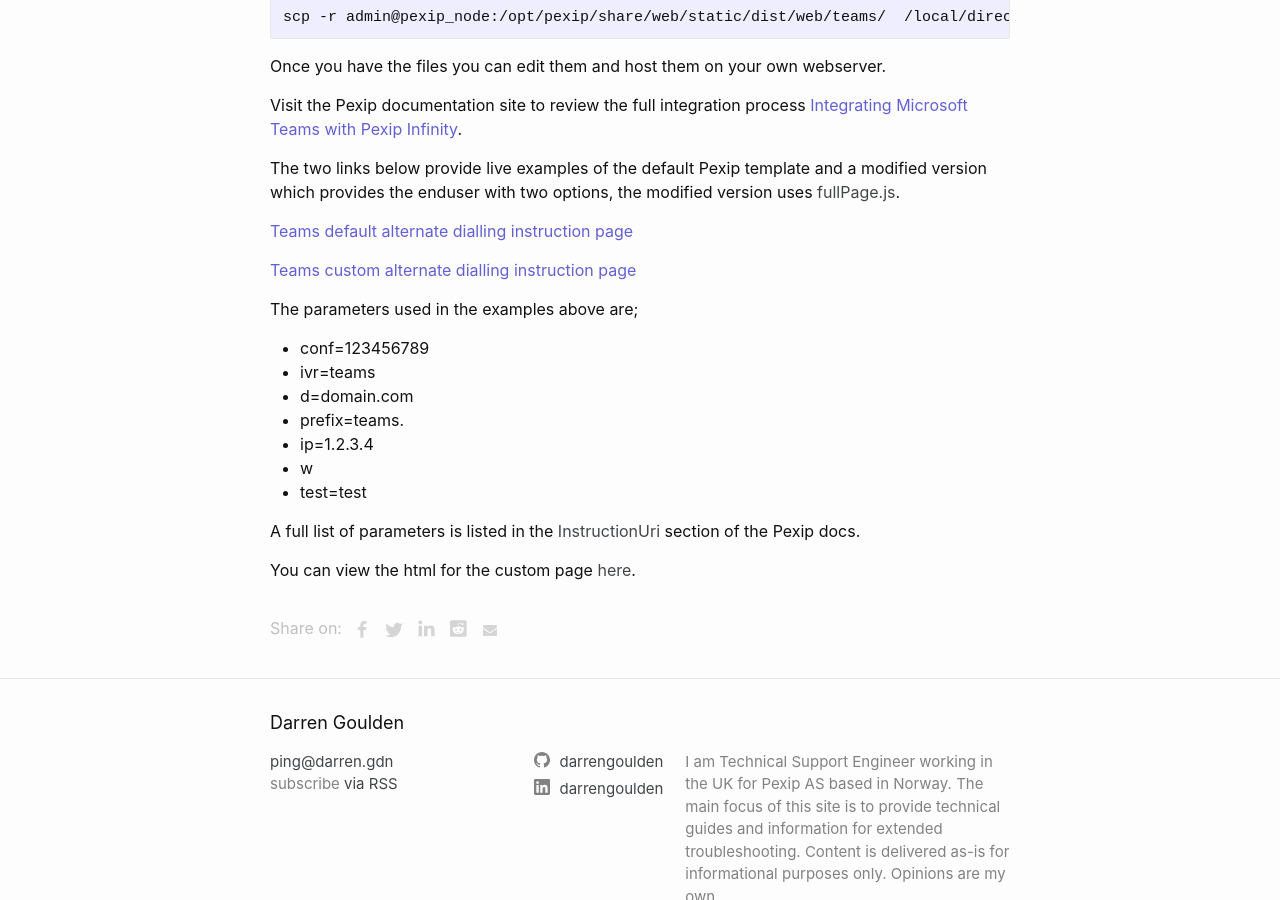
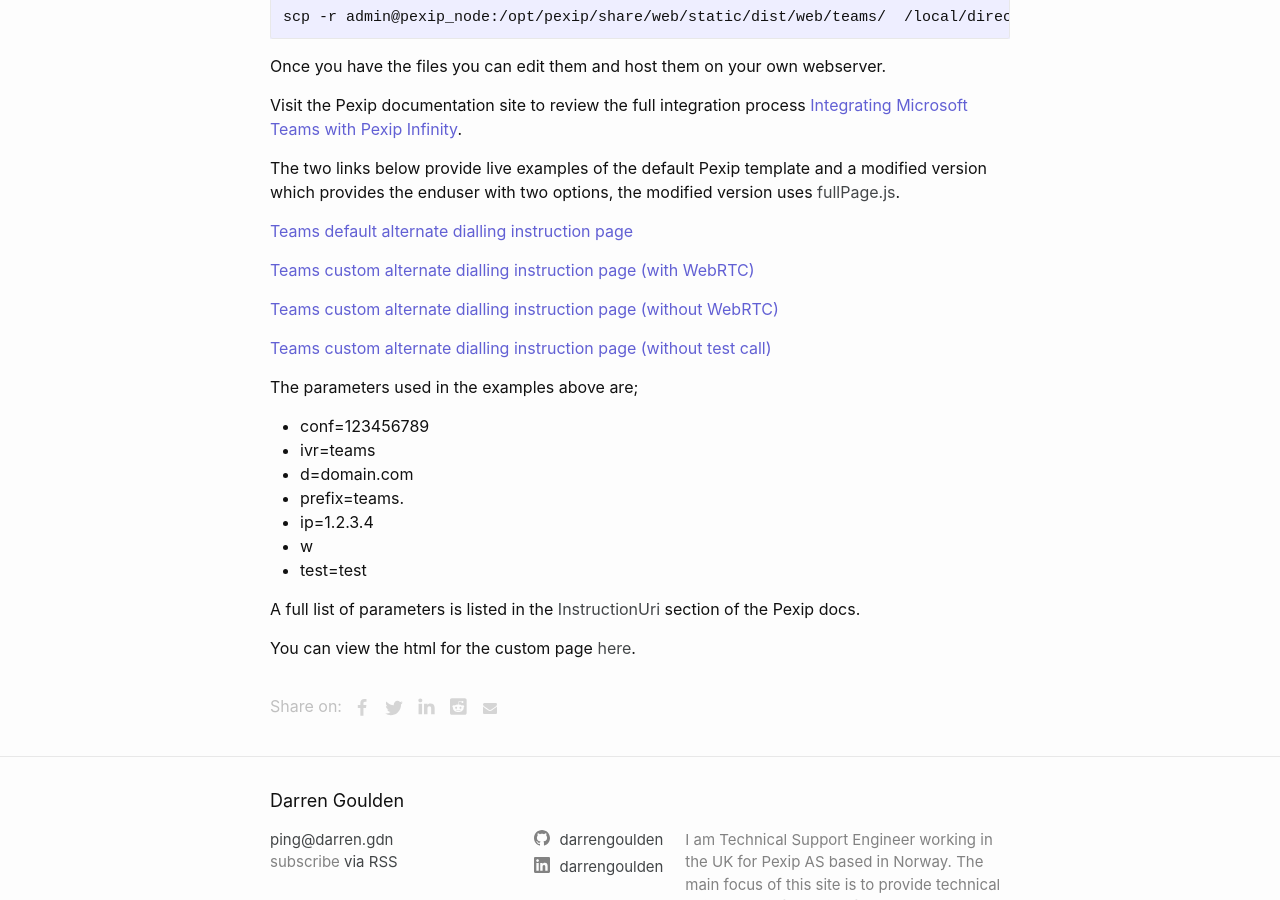
Before and after one commit to darrengoulden/darrengdn, a Jekyll site: the page built from _posts/2020-09-04-host-your-own-alternate-dialling-instructions.md, in a window 1280 px wide and 900 px high, scrolled down 2440 px. Built offline with Jekyll 4.4.1, drawn with Linux system fonts in a browser that asks for light colours; comment, search, counter and statistics services are not loaded.

Commit message:
update post

```diff
--- a/_layouts/teams-custom.html
+++ b/_layouts/teams-custom.html
@@ -376,7 +379,7 @@
                     <a id="test-join" class="bold-font" target="_blank" rel="noopener"></a>
                     and verify that you can see and hear yourself
                 </div>
-                <div>
+                <div id="select-other" style="display: none;">
                     <a href="#select"><p style="padding-top: 30px;">Make a different selection</p></a>
                 </div>
             </div>
--- a/_posts/2020-09-04-host-your-own-alternate-dialling-instructions.md
+++ b/_posts/2020-09-04-host-your-own-alternate-dialling-instructions.md
@@ -55,7 +55,11 @@
 
 [Teams default alternate dialling instruction page](/teams-default.html?conf=123456789&ivr=teams&d=domain.com&prefix=teams.&ip=1.2.3.4&w&test=test){: .acustom }
 
-[Teams custom alternate dialling instruction page](/teams-custom.html?conf=123456789&ivr=teams&d=domain.com&prefix=teams.&ip=1.2.3.4&w&test=test#anchor1){: #custom_link .acustom }
+[Teams custom alternate dialling instruction page (with WebRTC)](/teams-custom.html?conf=123456789&ivr=teams&d=domain.com&prefix=teams.&ip=1.2.3.4&w&test=test#anchor1){: #custom_link .acustom }
+
+[Teams custom alternate dialling instruction page (without WebRTC)](/teams-custom.html?conf=123456789&ivr=teams&d=domain.com&prefix=teams.&ip=1.2.3.4&test=test#anchor1){: #custom_link .acustom }
+
+[Teams custom alternate dialling instruction page (without test call)](/teams-custom.html?conf=123456789&ivr=teams&d=domain.com&prefix=teams.&ip=1.2.3.4&w#anchor1){: #custom_link .acustom }
 
 The parameters used in the examples above are;
  * conf=123456789
--- a/_sass/minima/_layout.scss
+++ b/_sass/minima/_layout.scss
@@ -318,6 +318,9 @@
   position: relative;
 }
 
+/**
+ * Share buttons on post
+ */
 #share-buttons {display: inline-block; vertical-align: middle; }
 #share-buttons:after {content: ""; display: block; clear: both;}
 #share-buttons > div {
```
Also changed, not shown: other parts of _layouts/teams-custom.html (+3 -0 lines).
